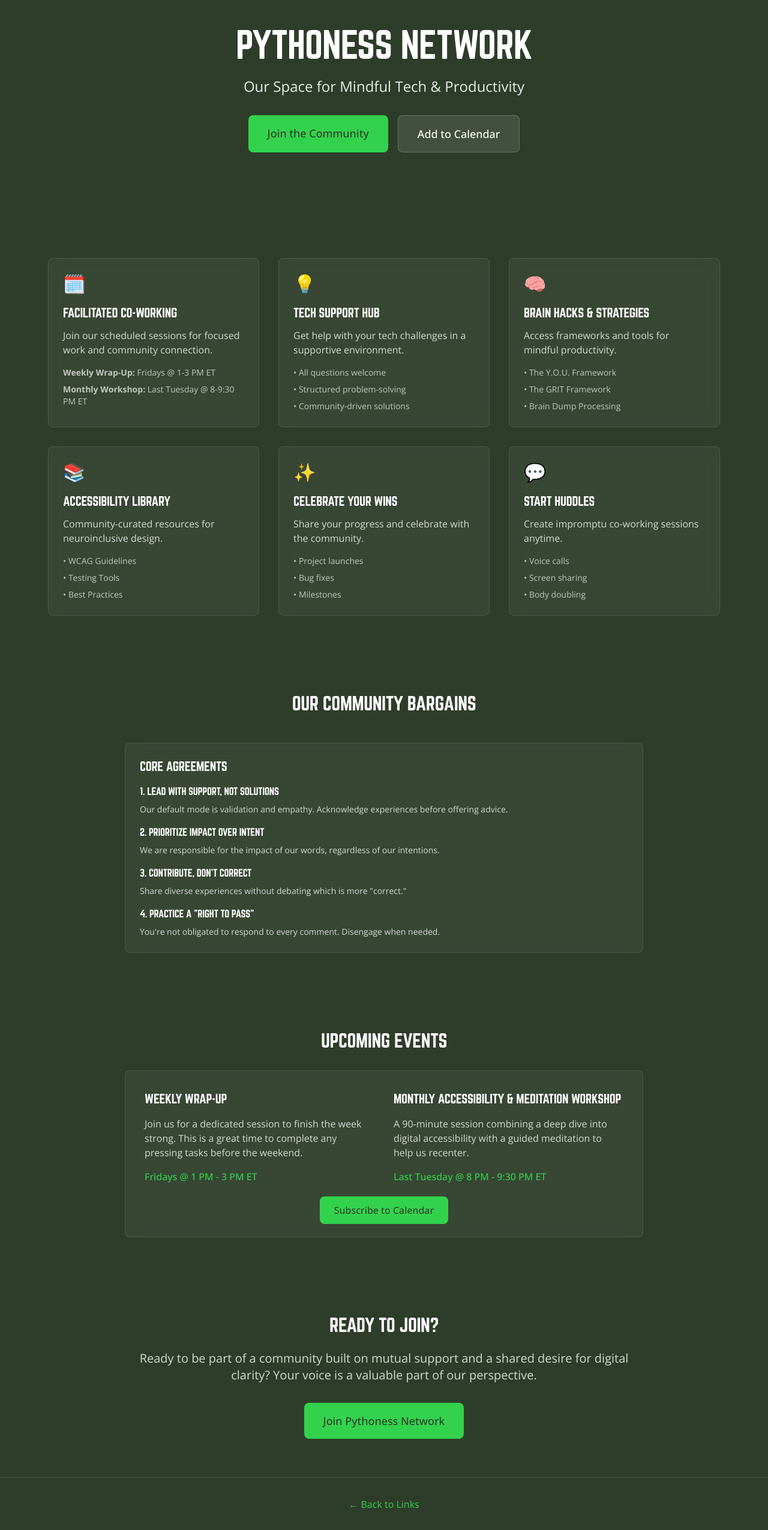
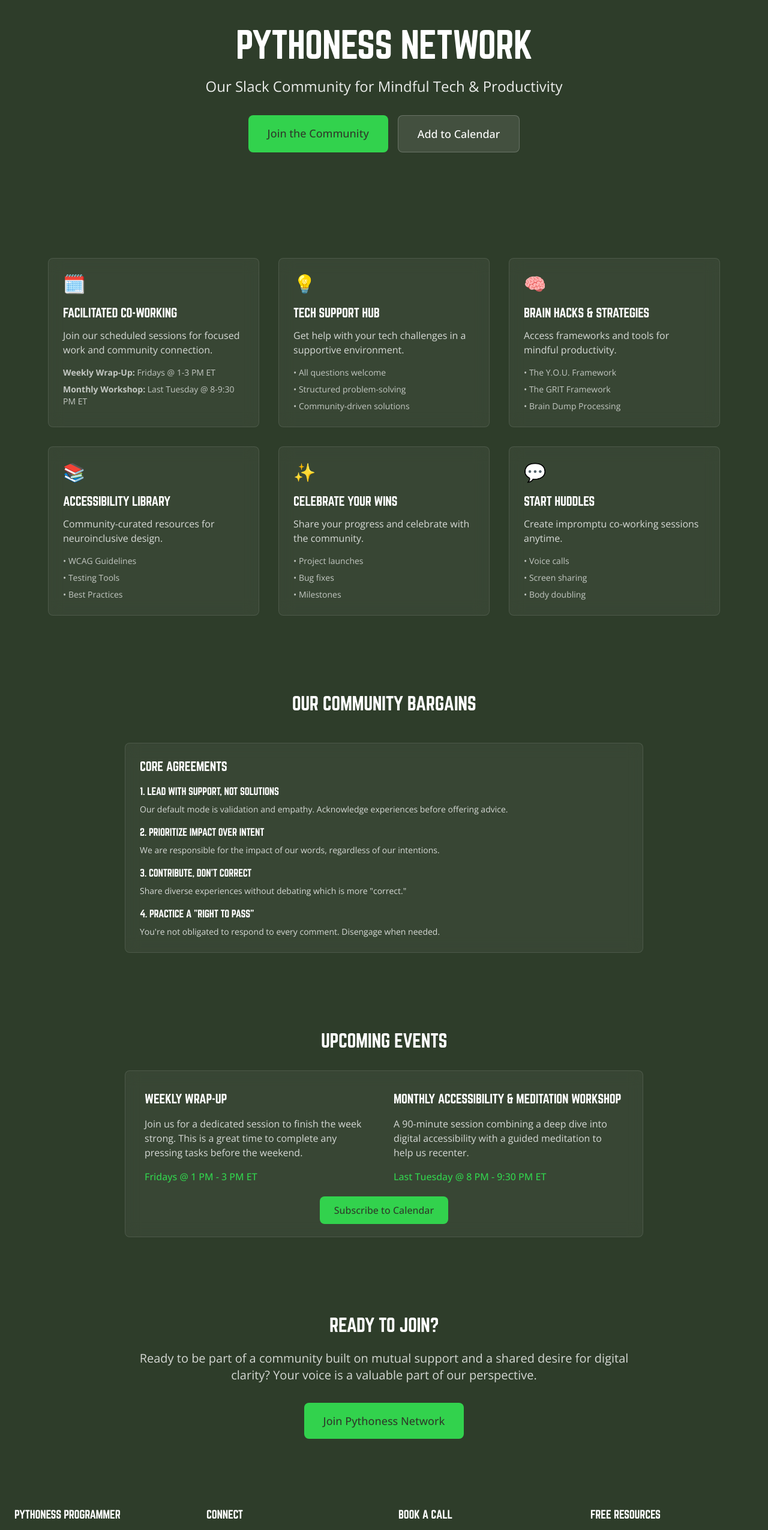
Before and after one commit to devandapaige/pythoness-programmer, a Next.js app: page /network in a window 1280 px wide. Shown: the part 100-2650 px from the top of the page at 60% size. Built offline with nearby package versions, Linux system fonts and the light colour scheme.

Commit message:
pythoness network copy updated

```diff
--- a/src/app/network/page.tsx
+++ b/src/app/network/page.tsx
@@ -16,7 +16,7 @@ export default function NetworkPage() {
             Pythoness Network
           </h1>
           <p className="text-xl md:text-2xl text-white/90 mb-8 max-w-3xl mx-auto">
-          Our Space for Mindful Tech & Productivity
+          Our Slack Community for Mindful Tech & Productivity
           </p>
 
           {/* CTA Buttons */}
@@ -214,18 +214,6 @@ export default function NetworkPage() {
           Join Pythoness Network
         </Link>
       </div>
-
-      {/* Footer */}
-      <div className="border-t border-white/10 py-8">
-        <div className="max-w-4xl mx-auto px-4 text-center">
-          <Link
-            href="/links"
-            className="text-brand-green-accent hover:text-white transition-colors"
-          >
-            ← Back to Links
-          </Link>
-        </div>
-      </div>
     </div>
   )
 }
```
